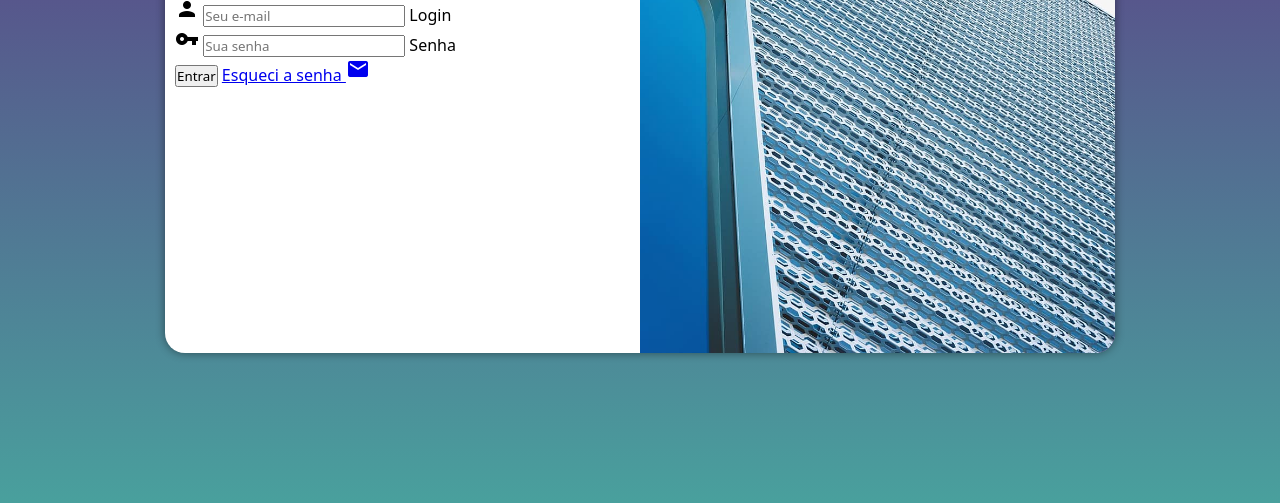
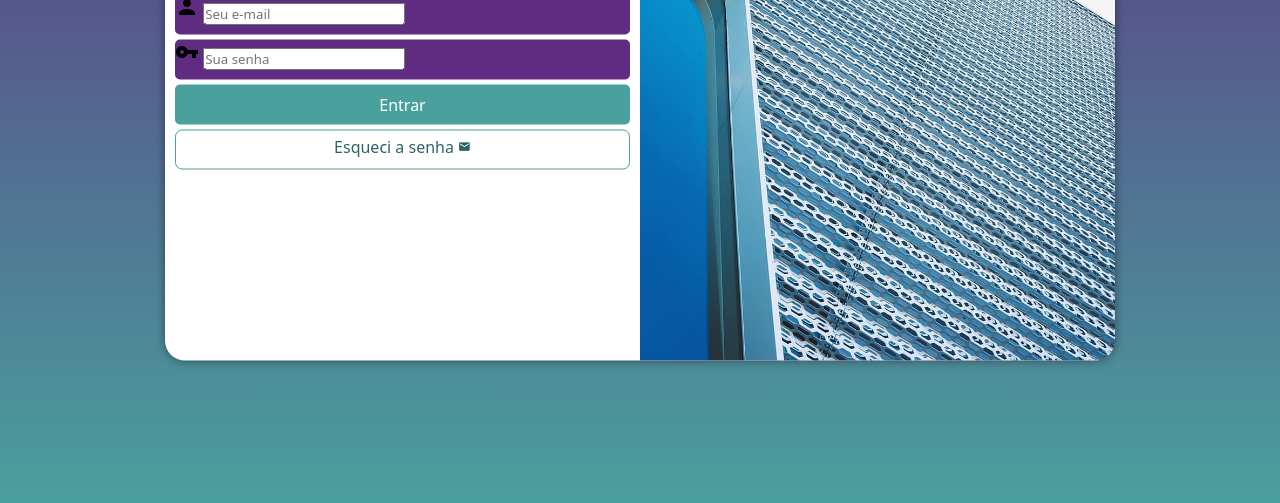
Before and after one commit to erickwac/projeto-login, a plain HTML site: page index.html in a window 1280 px wide. Shown: the part 297-800 px from the top of the page. Drawn offline with Linux system fonts and the light colour scheme.

Commit message:
formatação do fomulario

```diff
--- a/estilos/style.css
+++ b/estilos/style.css
@@ -33,7 +33,7 @@ section#login {
 
     background-color: white;
     width: 250px;
-    height: 500px;
+    height: 515px;
     border-radius: 20px;
     box-shadow: 0px 0px 10px rgba(0, 0, 0, 0.450);
 
@@ -62,3 +62,54 @@ div#formulario h1 {
 div#formulario p {
     font-size: 0.8em;
 }
+
+form div.campo {
+    background-color: #5f2c82;
+    display: block;
+    width: 100%;
+    height: 40px;
+    border-radius: 5px;
+    margin: 5px 0px;
+}
+
+div.campo label{
+    display: none;
+}
+
+form input[type=submit] {
+    display: block;
+    font-size: 1em;
+    width: 100%;
+    height: 40px;
+    background-color: #49a09d;
+    color: white;
+    border: none;
+    border-radius: 5px;
+}
+
+form input[type=submit]:hover {
+    background-color: #2d6462;
+}
+
+form a.botao {
+display: block;
+text-align: center;
+font-size: 1em;
+width: 100%;
+height: 40px;
+padding-top: 5px;
+margin-top: 5px;
+background-color: white;
+color: #2d6462;
+border: 1px solid #49a09d;
+border-radius: 7px;
+text-decoration: none;
+}
+
+form a.botao:hover {
+    background-color: #6cd3cf;
+}
+
+form a.botao span {
+    font-size: 0.8em;
+}
--- a/index.html
+++ b/index.html
@@ -17,7 +17,7 @@
             </div>
             <div id="formulario">
                 <h1>Login</h1>
-                <p>Seja bem-vindo(a) novamente. Faça login para acesar sua conta e poder fazer as configuralçoes no seu ambiente.</p>
+                <p>Seja bem-vindo(a) novamente. Faça login para acessar sua conta e poder fazer as configurações no seu ambiente.</p>
                 <form action="login.php" method="post" autocomplete="on">
                     <div class="campo">
                         <span class="material-icons">person</span>
@@ -30,7 +30,7 @@
                         <label for="isenha">Senha</label>
                     </div>
                     <input type="submit" value="Entrar">
-                    <a href="esqueci.html">
+                    <a href="esqueci.html" class="botao">
                         Esqueci a senha <span class="material-icons">mail</span>
                     </a>
                 </form>
```
